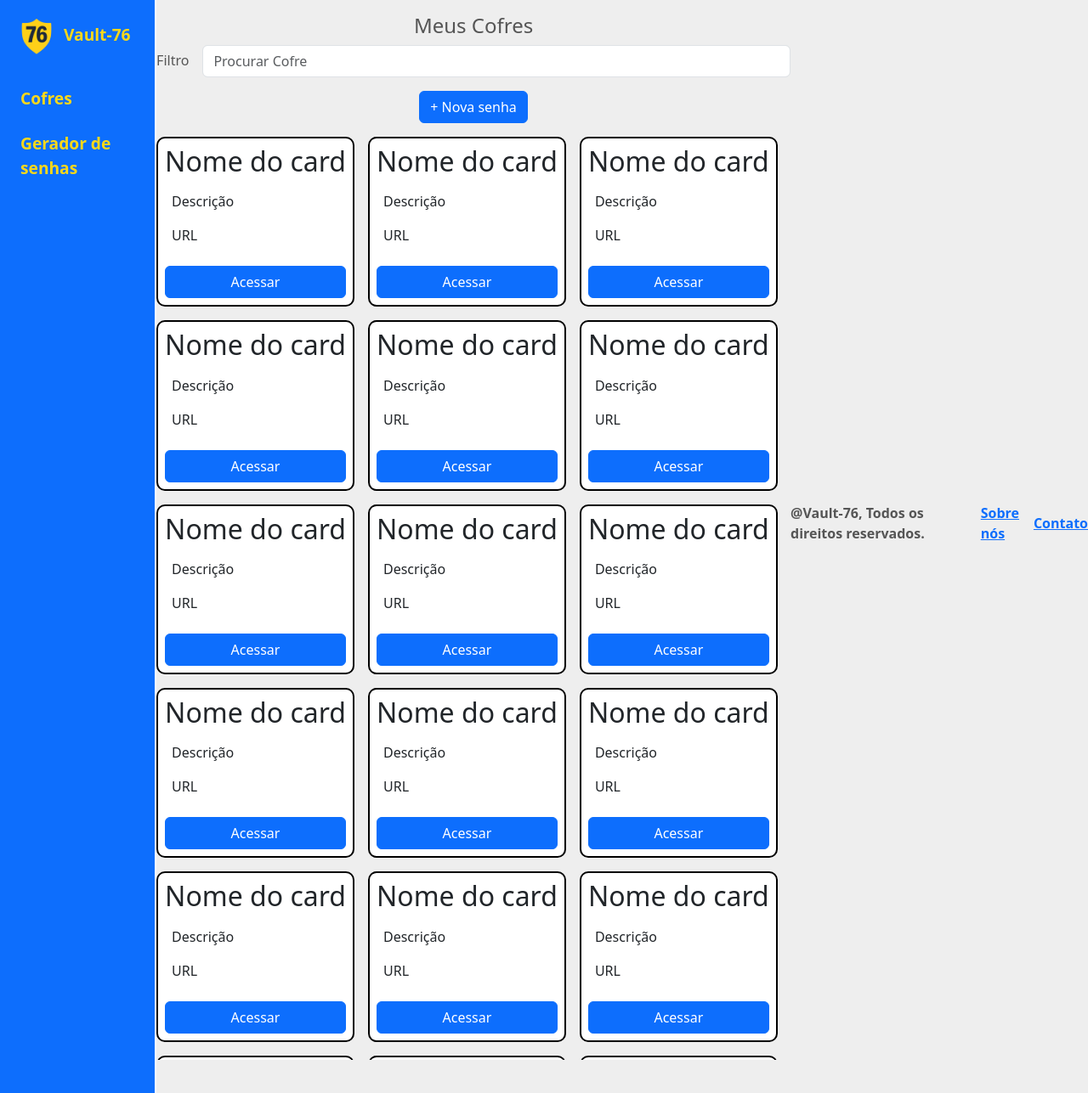
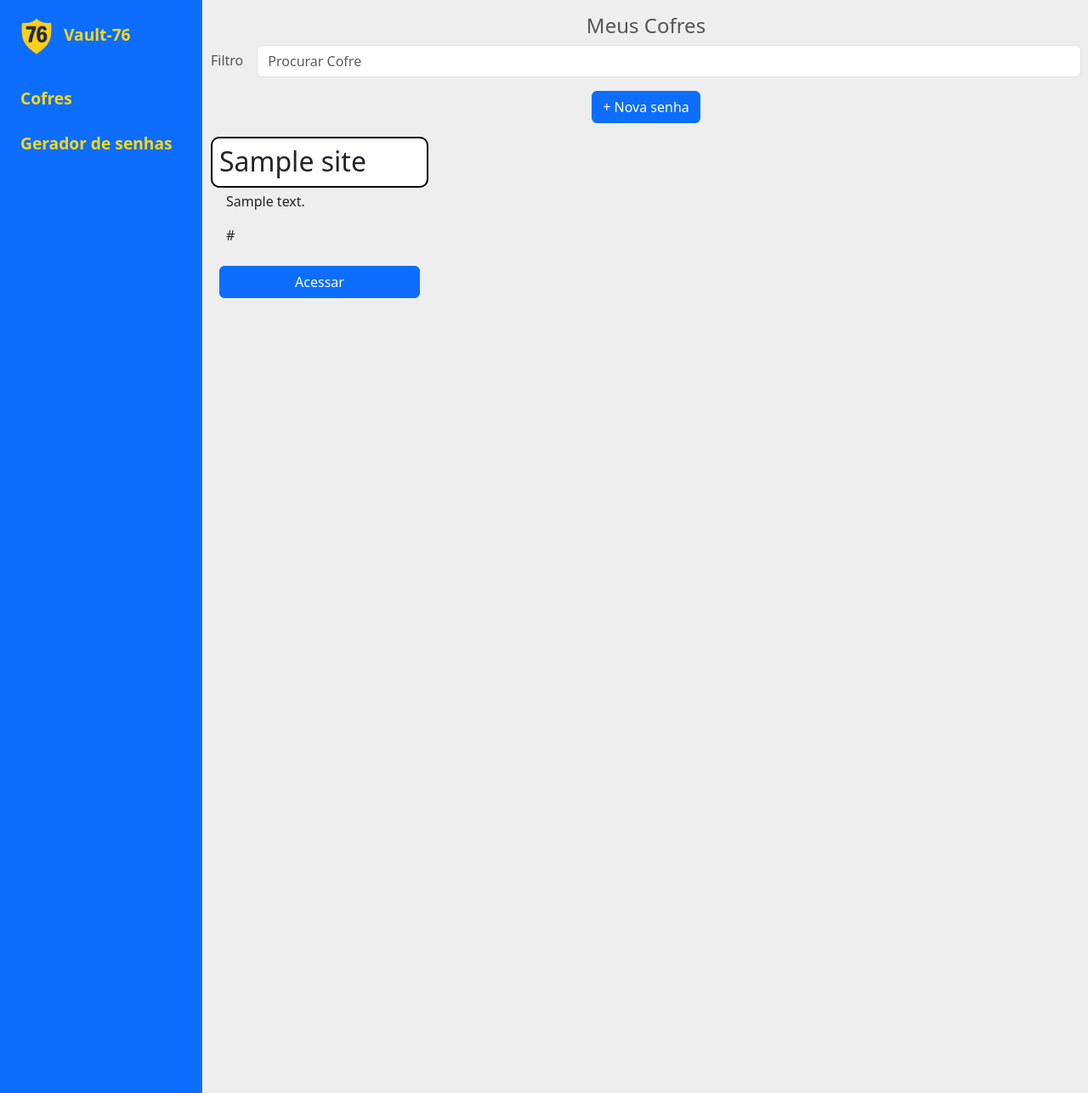
Before and after one commit to VitorBomfim-12/projeto_vault_senha, a Flask app: template src/view/templates/userpage.html in a window 1280 px wide. Shown: the whole page at 85% size. Run offline with Flask 3, Linux system fonts and the light colour scheme; the template is opened without the code that fills it: most values are stand-ins (such as "Sample title", 1, 10 or a date in 2020); parts of the project's set-up code (start-up, migrations or seed data) failed here and were passed over.

Commit message:
feat:arrumando card no userpage e implementando javascript

```diff
--- a/src/view/static/static.css
+++ b/src/view/static/static.css
@@ -68,7 +68,7 @@ body {
    }
     .cards-container {
       display: flex;
-      flex-wrap: wrap;
+      flex-wrap:wrap;
       gap: 1rem;
       justify-content: flex-start;
       width: 100%;
@@ -98,7 +98,10 @@ body {
 
    .card{
     display: grid;
+    width: 25%;
+    height: 30%;
     grid-template-columns: 1fr;
+
     grid-column: 1/4;
     justify-content: center;
     align-items: center;
--- a/src/view/templates/base.html
+++ b/src/view/templates/base.html
@@ -15,7 +15,7 @@
 
 {%block main%} {%endblock%}
 
-
+     <!--
 
     <footer>
         <div>
@@ -26,7 +26,7 @@
         </div>
         <div><p><a href="">Contato</a></p></div>
     </footer>
-
+    -->
 
 
 <script
--- a/src/view/templates/userpage.html
+++ b/src/view/templates/userpage.html
@@ -2,7 +2,9 @@
 
 
 {% block title%} Cofres {%endblock%}
-{%block link%} <link rel="stylesheet" href="../static/static.css"> {%endblock%}
+{%block link%}
+<link rel="stylesheet" href="../static/static.css">
+{%endblock%}
 
 {%block header%} {%endblock%}
 
@@ -37,38 +39,62 @@
 
       <button class="btn btn-primary">+ Nova senha</button>
 
-       <div class="cards-container  " >
-        {%for x in range(50)%}
+      <div class="cards-container  ">
+
+
+        {%for x in exibir_dados_usuario%}
         <div class="card p-2 ">
           <div>
-        <h2>Nome do card</h2>
+            <h2>{{x['site']}}</h2>
             <div class="d-flex justify-content-center flex-column p-2">
-         <p>Descrição</p>
-         <p>URL</p>
+              <p>{{x['descricao']}}</p>
+              <p>{{x['url']}}</p>
             </div>
           </div>
-        <button type="button" class="btn btn-primary" data-bs-toggle="modal" data-bs-target="#modal1"> Acessar</button>
+          <button type="button" class="btn btn-primary" data-bs-toggle="modal" data-bs-target="#modal{{loop.index0}}">
+            Acessar</button>
         </div>
 
-<div class="modal" id="modal1">
+        <div class="modal " id="modal{{loop.index0}}">
           <div class="modal-dialog">
             <div class="modal-content">
 
+
               <!-- Modal Header -->
               <div class="modal-header">
-        <h4 class="modal-title">Nome do Card</h4>
+                <h4 class="modal-title">{{x['site']}}</h4>
                 <button type="button" class="btn-close" data-bs-dismiss="modal"></button>
               </div>
 
               <!-- Modal body -->
+                <form action="{{url_for('userpage')}}" method="POST">
               <div class="modal-body">
-        <h1>salve</h1>
+                    <input type="hidden" name="cofre_id" value="{{ x['id_senha'] }}">
+                <!-- Site -->
+                <div class="mb-3 ">
+
+                  <label for="senha" class="form-label">senha:</label>
+                  <input type="text" class="form-control" name="senha" value="{{x['senha_hash']}} "
+                  data-original="{{x['senha_hash']}}" required>
+                  <label for="site">site</label>
+                  <input type="text" class="form-control" name="site" value="{{x['site']}} "
+                  data-original="{{x['site']}}" required>
+
+
+                </div>
+
+
+
+
               </div>
 
               <!-- Modal footer -->
               <div class="modal-footer">
                 <button type="button" class="btn btn-danger" data-bs-dismiss="modal">Close</button>
+<button type="submit" class="btn btn-danger">alterar</button>
+
               </div>
+              </form>
 
             </div>
           </div>
@@ -79,13 +105,48 @@
     </div>
 
 
+ <script>
+  document.addEventListener('DOMContentLoaded',function(){
+    const todos_modal= document.querySelectorAll('.modal');
+    todos_modal.forEach(function(modal){
+
+          modal.addEventListener('show.bs.modal',function(){
+            const formulario=this.querySelector('form');
+            if (formulario){
+               const campos_do_formulario=formulario.querySelectorAll('.form-control');
+               campos_do_formulario.forEach(function(campo){
+                campo.setAttribute('data-original',campo.value);
+
+               })
+            };
+
+          });
+
+          modal.addEventListener('hidden.bs.modal',function(){
+          const formulario=this.querySelector('form')
+
+           if (formulario){
+            const campos=formulario.querySelectorAll('.form-control')
+            campos.forEach(function(campo){
+            const valores_fixos= campo.getAttribute('data-original');
+            campo.value=valores_fixos;
+
+
+              })
+           };
+
+
+        });
+  });
+});
 
 
 
 
-
+</script>
 
 
   </main>
 
+
   {%endblock%}
```
Also changed, not shown: src/controller/usercontroler.py (+12 -3 lines), src/service/func_dbManager.py (+24 -11 lines). Lines whose indentation alone changed are shown as unchanged.
